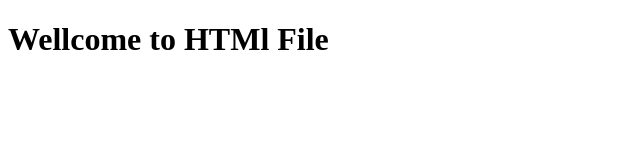
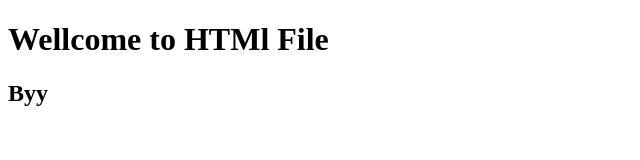
Before and after one commit to sitaramnandi/project, a plain HTML site: page index.html in a window 1280 px wide. Shown: the full height of the page, 0-640 px from the left. Drawn offline with Linux system fonts and the light colour scheme.

Commit message:
second commit

```diff
--- a/index.html
+++ b/index.html
@@ -8,5 +8,6 @@
 </head>
 <body>
     <h1> Wellcome to HTMl File</h1>
+    <h2>Byy</h2>
 </body>
 </html>
```
